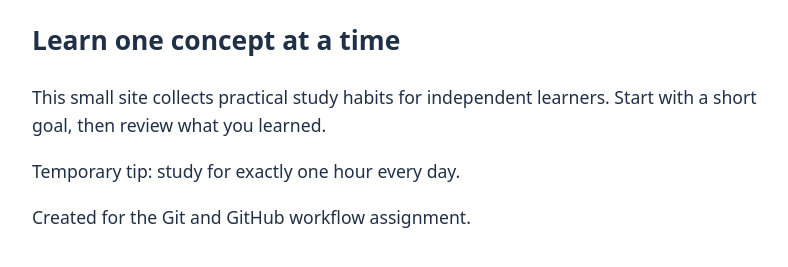
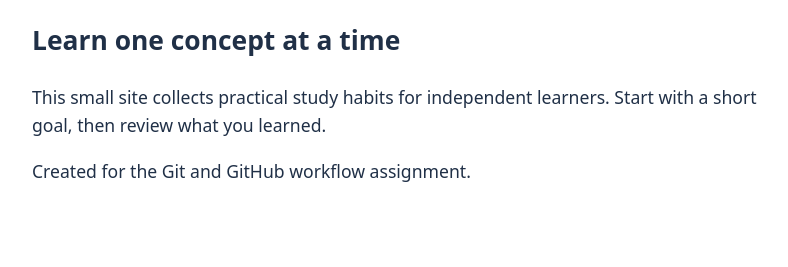
Before and after one commit to Aparna-Singha/git-github-workflow-assignment, a plain HTML site: page index.html in a window 1280 px wide. Shown: the part 143-410 px from the top of the page, without its empty margins (224-1012 px from the left). Drawn offline with Linux system fonts and the light colour scheme.

Commit message:
Revert "Add temporary fixed study tip"
This reverts commit b3cde1b7c6173dc27494e310b486cd84c89aa126.

```diff
--- a/index.html
+++ b/index.html
@@ -12,7 +12,7 @@
 </head>
 <body>
   <header><h1>Study Notes</h1><nav aria-label="Main navigation"><a href="index.html" aria-current="page">Home</a><a href="about.html">About</a></nav></header>
-  <main><h2>Learn one concept at a time</h2><p>This small site collects practical study habits for independent learners. Start with a short goal, then review what you learned.</p><p>Temporary tip: study for exactly one hour every day.</p></main>
+  <main><h2>Learn one concept at a time</h2><p>This small site collects practical study habits for independent learners. Start with a short goal, then review what you learned.</p></main>
   <footer><p>Created for the Git and GitHub workflow assignment.</p></footer>
 </body>
 </html>
```
